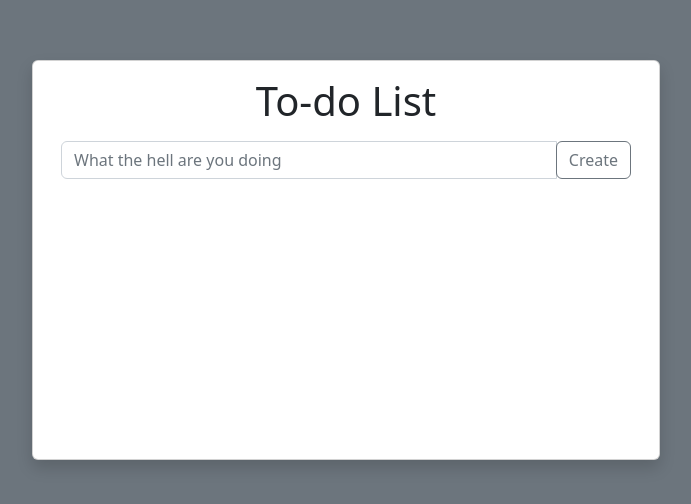
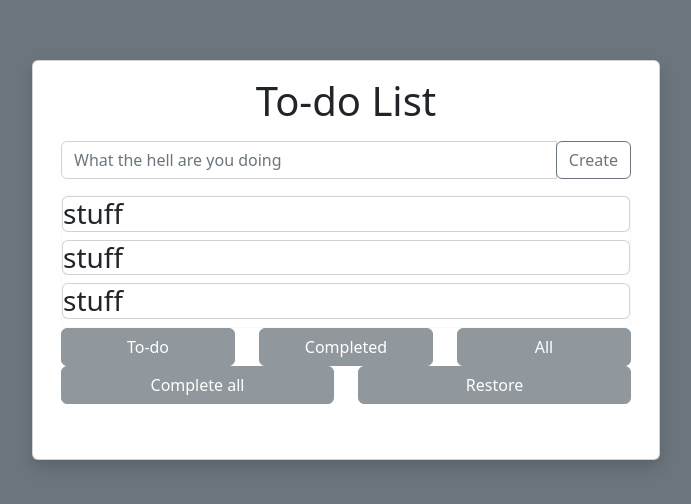
Before and after one commit to Joshtdale/todo-list, a React (Create React App) app in the folder app/: page / in a window 1280 px wide. Shown: the part 140-644 px from the top of the page, without its empty margins (294-985 px from the left). Built offline with nearby package versions, Linux system fonts and the light colour scheme.

Commit message:
btns bottom nav

```diff
--- a/app/src/App.js
+++ b/app/src/App.js
@@ -1,8 +1,14 @@
 import { useState } from 'react'
+import { useEffect } from 'react'
 import React from 'react';
 import Input from './Input';
+import List from './List';
+import BottomNav from './BottomNav';
 
 function App() {
+
+    const [page, setPage] = useState('To-do List')
+
     return (
         <div>
             {/* <div className="row">
@@ -14,10 +20,12 @@ function App() {
             <div className="row">
                 <div className="col">
                     <Input />
+                    <List />
+                    <BottomNav />
                 </div>
             </div>
 
-            <div className="row">
+            {/* <div className="row">
                 <div className="col">
 
                 </div>
@@ -27,7 +35,7 @@ function App() {
                 <div className="col">
 
                 </div>
-            </div>
+            </div> */}
         </div>
     )
 }
--- /dev/null
+++ b/app/src/BottomNav.js
@@ -0,0 +1,27 @@
+function BottomNav(){
+    return (
+        <>
+            <div className="row text-center">
+                <div className="col">
+                    <button className="btn btn-secondary w-100 opacity-75">To-do</button>
+                </div>
+                <div className="col">
+                    <button className="btn btn-secondary w-100 opacity-75">Completed</button>
+                </div>
+                <div className="col">
+                    <button className="btn btn-secondary w-100 opacity-75">All</button>
+                </div>
+            </div>
+            <div className="row text-center">
+                <div className="col">
+                    <button className="btn btn-secondary w-100 opacity-75">Complete all</button>
+                </div>
+                <div className="col">
+                    <button className="btn btn-secondary w-100 opacity-75">Restore</button>
+                </div>
+            </div>
+        </>
+    )
+}
+
+export default BottomNav
--- /dev/null
+++ b/app/src/List.js
@@ -0,0 +1,11 @@
+function List(){
+    return (
+        <div className="card border-light">
+            <h3 className="card">stuff</h3>
+            <h3 className="card">stuff</h3>
+            <h3 className="card">stuff</h3>
+        </div>
+    )
+}
+
+export default List
```
